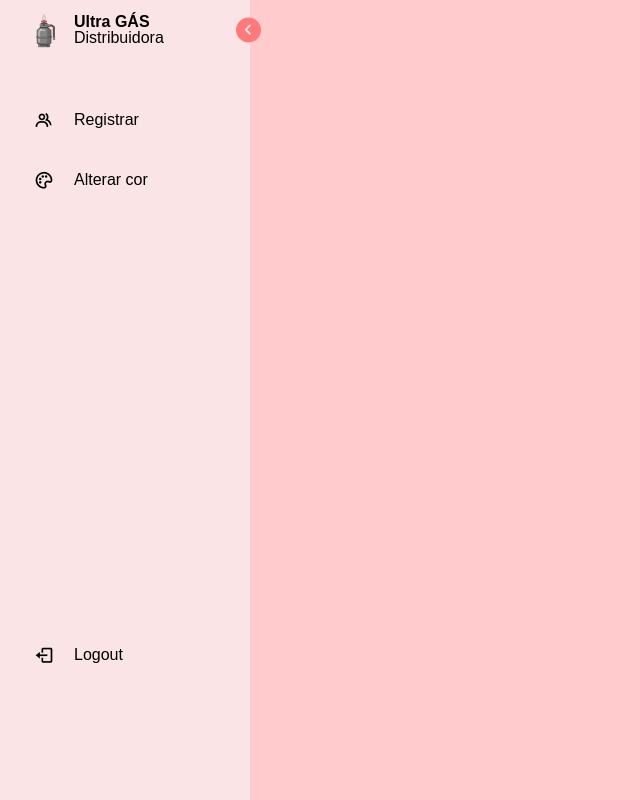
After one commit to vazimm/ERP, a Flask app: template Ultra_Gás/app/templates/ambienteUserSettings.html in a window 1280 px wide. The commit adds this page. Shown: the whole page, without its empty margins (0-640 px from the left). Run offline with Flask 3, Linux system fonts and the light colour scheme; the template is opened without the code that fills it, so the values that code supplies are empty.

Commit message:
Painel de controle de ambiente

```diff
--- a/Ultra_Gás/app/controllers/dashboard.py
+++ b/Ultra_Gás/app/controllers/dashboard.py
@@ -24,6 +24,8 @@ def show_dashboard():
 
     if user_type == 'admin':
         return render_template('dashboard_admin.html', user_name=user_name)
+    elif user_type == 'ambiente':
+        return render_template('ambienteUserSettings.html', user_name=user_name)
     else:
         return render_template('dashboard.html', user_name=user_name)
 
--- /dev/null
+++ b/Ultra_Gás/app/models/color.py
@@ -0,0 +1 @@
+#Armazena as variaveis de cor utilizadas no sistema
--- a/Ultra_Gás/app/models/users.py
+++ b/Ultra_Gás/app/models/users.py
@@ -8,4 +8,5 @@ class User(db.Model):
     name = db.Column(db.String(120), nullable=False)  # nova coluna para nome
     email = db.Column(db.String(120), unique=True, nullable=False)
     password = db.Column(db.String(128), nullable=False)
+    enviroment = db.Column(db.String(120), nullable=False) # nova coluna para ambiente
     user_type = db.Column(db.String(10), nullable=False)  # 'admin' ou 'user'
--- a/Ultra_Gás/app/static/dashboardDynamic.css
+++ b/Ultra_Gás/app/static/dashboardDynamic.css
@@ -1264,3 +1264,19 @@ header .image-text .header-text {
         flex-wrap: wrap;
     }
 }
+
+/* ====================================
+       Dashboard Ambiente de usuario
+===================================== */
+
+#registrar {
+    justify-content: center;
+    align-items: center;
+    height: 100%;
+}
+
+#alterarcor {
+    justify-content: center;
+    align-items: center;
+    height: 100%;
+}
--- /dev/null
+++ b/Ultra_Gás/app/templates/ambienteUserSettings.html
@@ -0,0 +1,74 @@
+<!DOCTYPE html>
+<html lang="en">
+    <head>
+        <meta charset="UTF-8" />
+        <meta http-equiv="X-UA-Compatible" content="IE-edge" />
+        <meta name="viewport" content="width=device-width, initial-scale=1.0" />
+        <link rel="stylesheet" href="/static/themeVar.css" />
+        <link rel="stylesheet" href="/static/dashboardDynamic.css" />
+
+        <link
+            rel="stylesheet"
+            href="https://unpkg.com/boxicons@latest/css/boxicons.min.css"
+        />
+
+        <title>Dashboard Admin</title>
+    </head>
+    <body class="tema-rosa">
+        <nav class="sidebar close">
+            <header>
+                <div class="image-text">
+                    <span class="image">
+                        <img
+                            src="/static/img/logo-placeholder.png"
+                            alt="logo"
+                        />
+                    </span>
+
+                    <div class="text header-text">
+                        <span class="name">Ultra GÁS</span>
+                        <span class="profession">Distribuidora</span>
+                    </div>
+                </div>
+
+                <i class="bx bx-chevron-right toggle"></i>
+            </header>
+
+            <div class="menu-bar">
+                <div class="menu">
+                    <ul class="menu-links">
+                        <li class="nav-link">
+                            <a href="#">
+                                <i class="bx bx-group icon"></i>
+                                <span class="text nav-text">Registrar</span>
+                            </a>
+                        </li>
+                        <li class="nav-link">
+                            <a href="#">
+                                <i class="bx bx-palette icon"></i>
+                                <span class="text nav-text">Alterar cor</span>
+                            </a>
+                        </li>
+                    </ul>
+                </div>
+                <div class="bottom-content">
+                    <li class="">
+                        <a href="/logout">
+                            <i class="bx bx-log-out icon"></i>
+                            <span class="text nav-text">Logout</span>
+                        </a>
+                    </li>
+                </div>
+            </div>
+        </nav>
+
+        <section class="home">
+            <!-- CSS Estilo da primeira aba do admin dashboard -->
+            <div id="registrar" class="conteudo ativo"></div>
+
+            <div id="alterarcor" class="conteudo"></div>
+        </section>
+
+        <script src="/static/js/dashboardDynamic.js"></script>
+    </body>
+</html>
```
Also changed, not shown: Ultra_Gás/init_db.py (+11 -1 lines).
